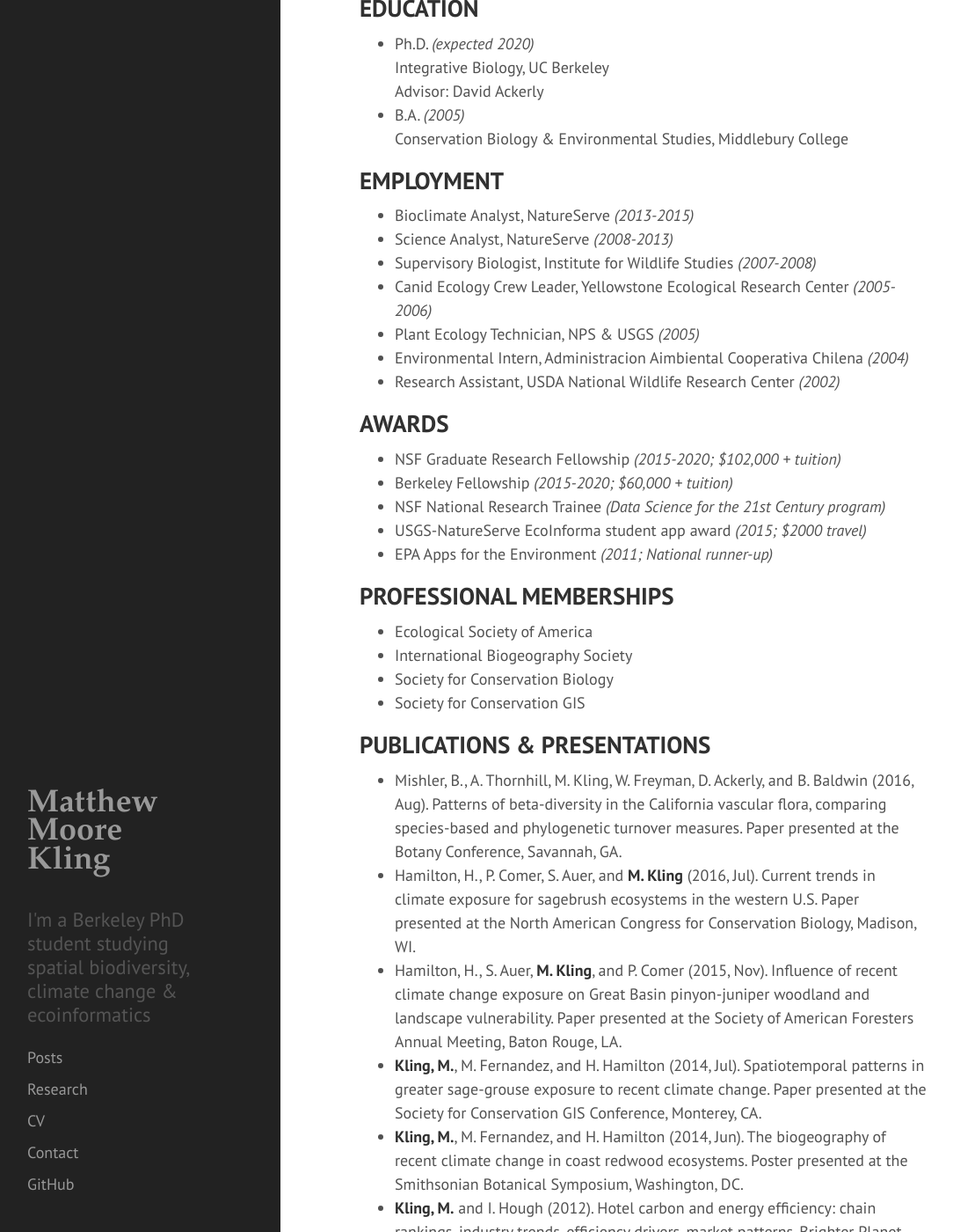
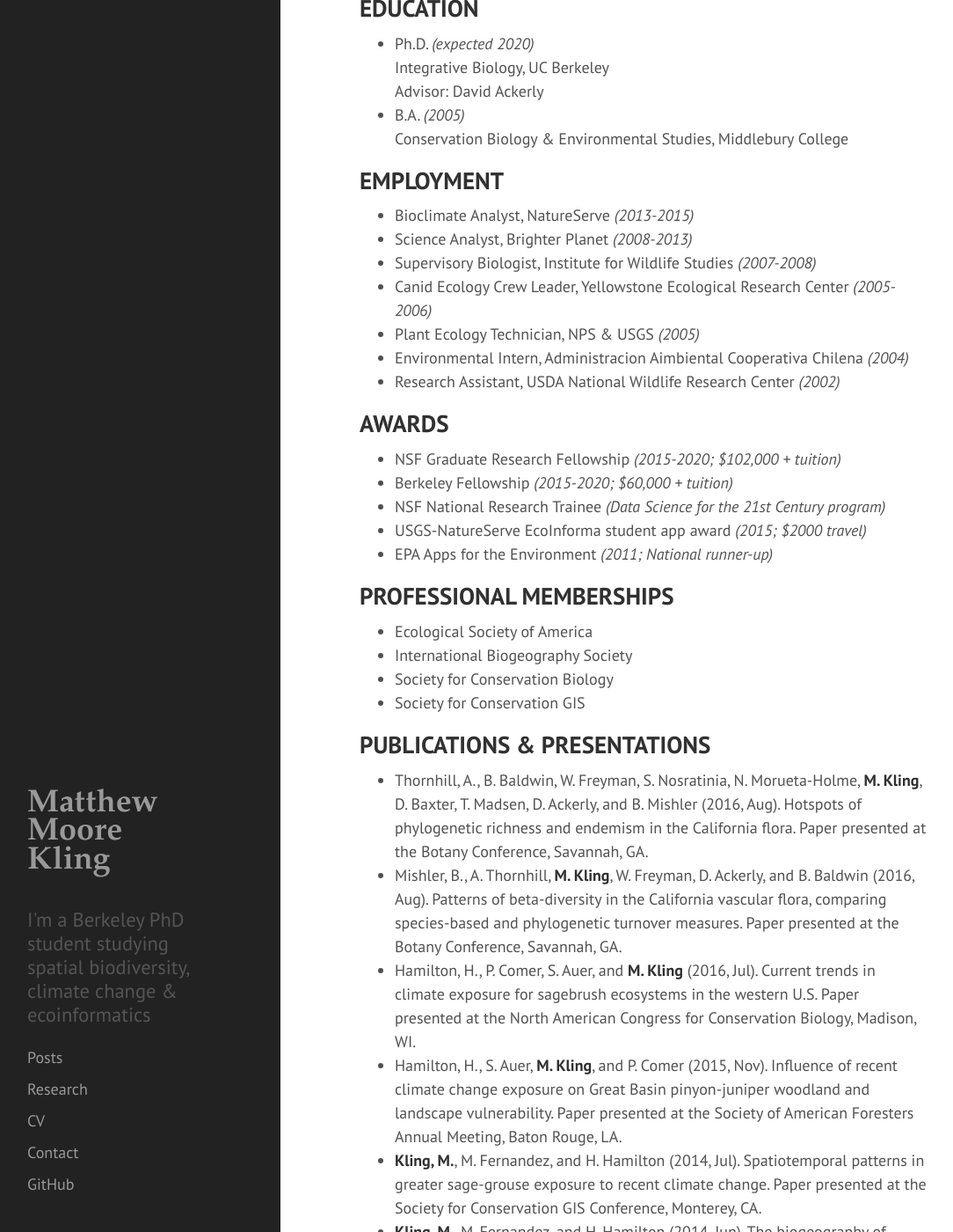
Before and after one commit to matthewkling/matthewkling.github.io, a Jekyll site: the page built from cv.md, in a window 1280 px wide and 1400 px high, scrolled down 374 px. Shown: the whole window at 88% size, without its empty margins (5-1089 px from the left). Built offline with Jekyll 4.4.1, drawn with Linux system fonts in a browser that asks for light colours; Markdown is read by kramdown in place of the engine named in the settings.

Commit message:
cv updates

```diff
--- a/cv.md
+++ b/cv.md
@@ -14,7 +14,7 @@ Conservation Biology & Environmental Studies, Middlebury College
 
 # EMPLOYMENT
 * Bioclimate Analyst, NatureServe *(2013-2015)*
-* Science Analyst, NatureServe *(2008-2013)*
+* Science Analyst, Brighter Planet *(2008-2013)*
 * Supervisory Biologist, Institute for Wildlife Studies *(2007-2008)*
 * Canid Ecology Crew Leader, Yellowstone Ecological Research Center *(2005-2006)*
 * Plant Ecology Technician, NPS & USGS *(2005)*
@@ -35,7 +35,8 @@ Conservation Biology & Environmental Studies, Middlebury College
 * Society for Conservation GIS
 
 # PUBLICATIONS & PRESENTATIONS
-* Mishler, B., A. Thornhill, M. Kling, W. Freyman, D. Ackerly, and B. Baldwin (2016, Aug). Patterns of beta-diversity in the California vascular flora, comparing species-based and phylogenetic turnover measures. Paper presented at the Botany Conference, Savannah, GA.
+* Thornhill, A., B. Baldwin, W. Freyman, S. Nosratinia, N. Morueta-Holme, **M. Kling**,  D. Baxter, T. Madsen, D. Ackerly, and B. Mishler (2016, Aug). Hotspots of phylogenetic richness and endemism in the California flora. Paper presented at the Botany Conference, Savannah, GA.
+* Mishler, B., A. Thornhill, **M. Kling**, W. Freyman, D. Ackerly, and B. Baldwin (2016, Aug). Patterns of beta-diversity in the California vascular flora, comparing species-based and phylogenetic turnover measures. Paper presented at the Botany Conference, Savannah, GA.
 * Hamilton, H., P. Comer, S. Auer, and **M. Kling** (2016, Jul).  Current trends in climate exposure for sagebrush ecosystems in the western U.S. Paper presented at the North American Congress for Conservation Biology, Madison, WI.
 * Hamilton, H., S. Auer, **M. Kling**, and P. Comer (2015, Nov).  Influence of recent climate change exposure on Great Basin pinyon-juniper woodland and landscape vulnerability. Paper presented at the Society of American Foresters Annual Meeting, Baton Rouge, LA.
 * **Kling, M.**, M. Fernandez, and H. Hamilton (2014, Jul). Spatiotemporal patterns in greater sage-grouse exposure to recent climate change. Paper presented at the Society for Conservation GIS Conference, Monterey, CA.
```
